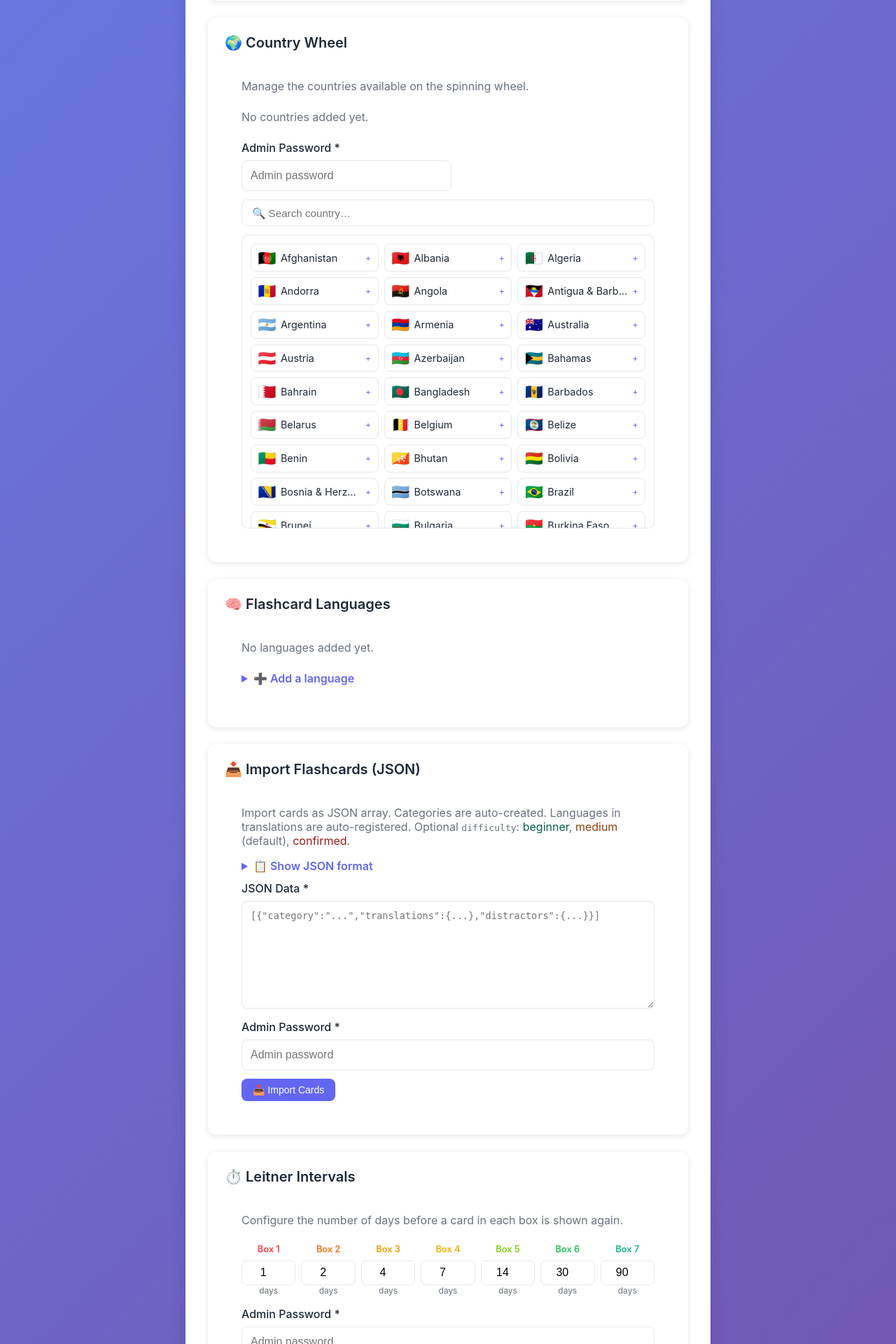
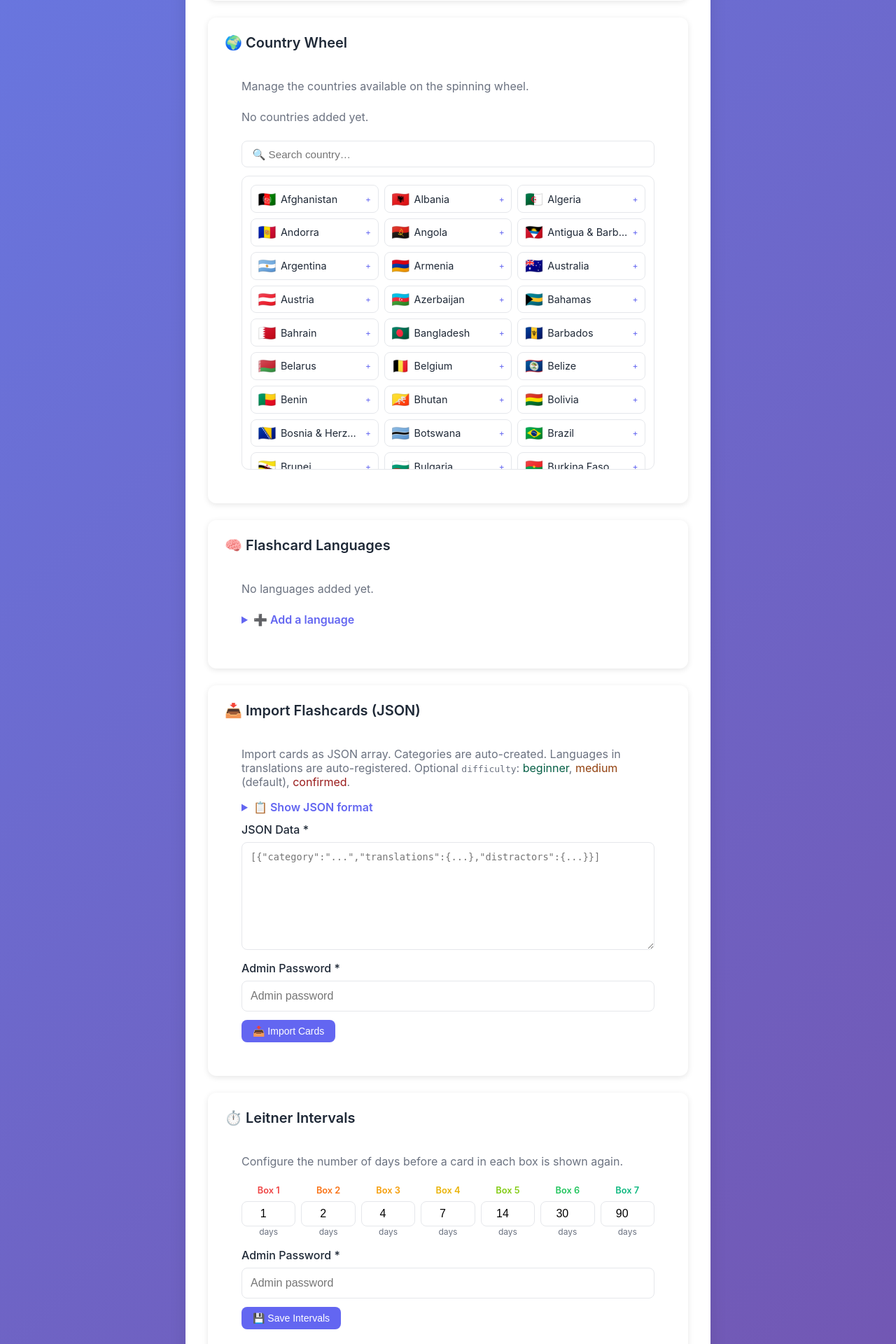
Before and after one commit to Pasdemain/TokenAppV3, a Flask app: page /admin in a window 1280 px wide. Shown: the part 896-2816 px from the top of the page at 70% size. Run offline with Flask 3, Linux system fonts and the light colour scheme; data that the repository does not hold is empty; parts of the project's set-up code (start-up, migrations or seed data) failed here and were passed over; some libraries are stand-ins or nearby versions.

Commit message:
Remove password requirement from wheel country add/delete
The wheel country management is low-risk, no need for admin password.
Remove the check from add_country and delete_country routes, drop the
password field from the country picker and delete buttons in the template.

```diff
--- a/templates/admin.html
+++ b/templates/admin.html
@@ -190,9 +190,8 @@
                         <td style="padding:0.5rem;text-align:right;">
                             <form method="POST" action="{{ url_for('wheel.delete_country', country_id=country.id) }}"
                                   style="display:inline;">
-                                <input type="hidden" name="password" id="del-country-pw-{{ country.id }}">
-                                <button type="button" class="btn btn-sm btn-danger"
-                                    onclick="promptAndSubmit('del-country-pw-{{ country.id }}', this.closest('form'))">
+                                <button type="submit" class="btn btn-sm btn-danger"
+                                        onclick="return confirm('Remove {{ country.name }}?')">
                                     🗑️
                                 </button>
                             </form>
@@ -207,10 +206,6 @@
 
             <!-- Add country: searchable picker -->
             <div style="margin-top:0.5rem;">
-                <div class="form-group" style="margin-bottom:0.75rem;max-width:300px;">
-                    <label>Admin Password *</label>
-                    <input type="password" id="countryAdminPwd" placeholder="Admin password">
-                </div>
                 <input type="text" id="countrySearch"
                        placeholder="🔍 Search country…"
                        style="width:100%;margin-bottom:0.75rem;padding:0.6rem 0.9rem;border-radius:8px;border:1px solid var(--border);font-size:0.95rem;">
@@ -221,7 +216,6 @@
             <form id="addCountryForm" method="POST" action="{{ url_for('wheel.add_country') }}" style="display:none;">
                 <input type="hidden" name="name"       id="acName">
                 <input type="hidden" name="flag_emoji" id="acFlag">
-                <input type="hidden" name="password"   id="acPwd">
             </form>
 
             <script>
@@ -304,11 +298,8 @@
                 }
 
                 function addCountry(name, flag) {
-                    const pwd = document.getElementById('countryAdminPwd').value.trim();
-                    if (!pwd) { alert('Please enter the admin password first.'); document.getElementById('countryAdminPwd').focus(); return; }
                     document.getElementById('acName').value = name;
                     document.getElementById('acFlag').value = flag;
-                    document.getElementById('acPwd').value  = pwd;
                     document.getElementById('addCountryForm').submit();
                 }
 
--- a/wheel_routes.py
+++ b/wheel_routes.py
@@ -58,10 +58,6 @@ def spin_wheel():
 
 @wheel_bp.route('/admin/wheel/countries/add', methods=['POST'])
 def add_country():
-    if request.form.get('password', '') != ADMIN_PASSWORD:
-        flash('Invalid admin password!', 'error')
-        return redirect(url_for('admin'))
-
     name = request.form.get('name', '').strip()
     flag_emoji = request.form.get('flag_emoji', '').strip()
 
@@ -91,10 +87,6 @@ def add_country():
 
 @wheel_bp.route('/admin/wheel/countries/<int:country_id>/delete', methods=['POST'])
 def delete_country(country_id):
-    if request.form.get('password', '') != ADMIN_PASSWORD:
-        flash('Invalid admin password!', 'error')
-        return redirect(url_for('admin'))
-
     conn = get_db_connection()
     cur = conn.cursor()
     try:
```
